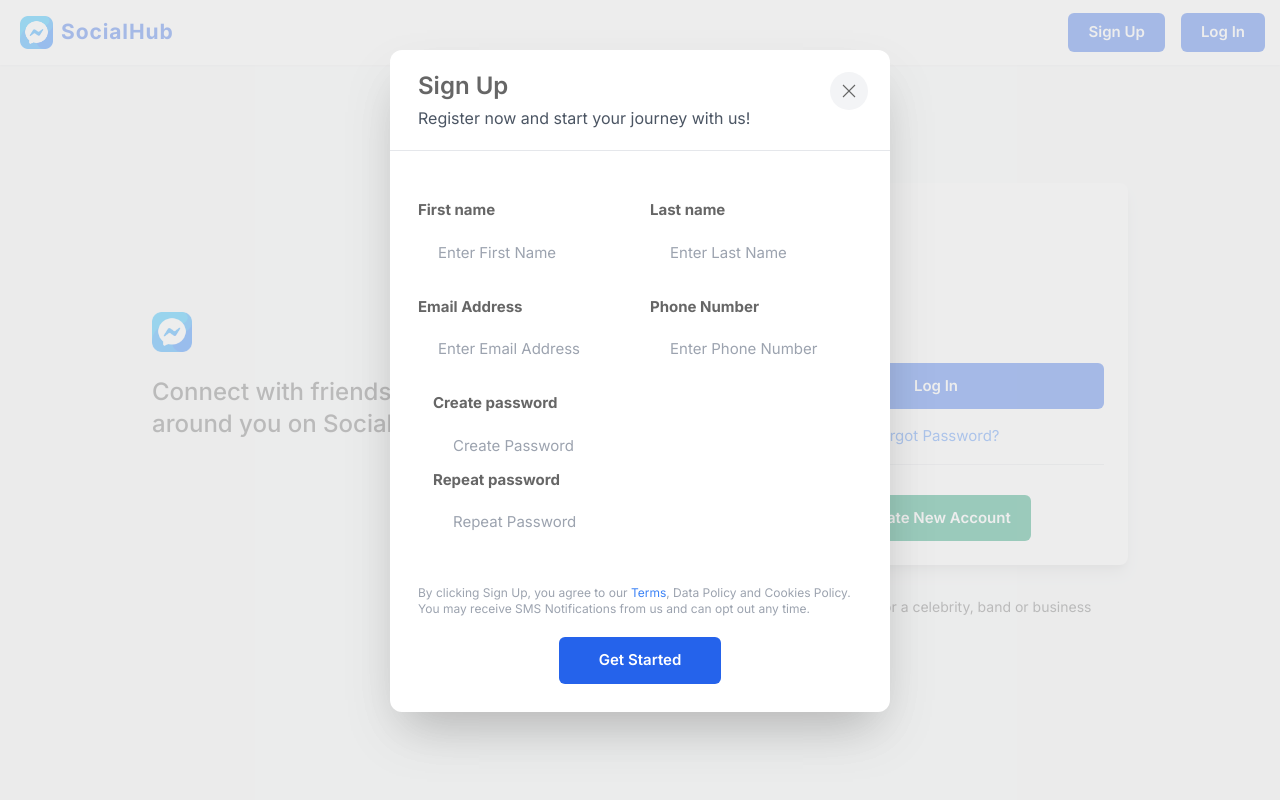
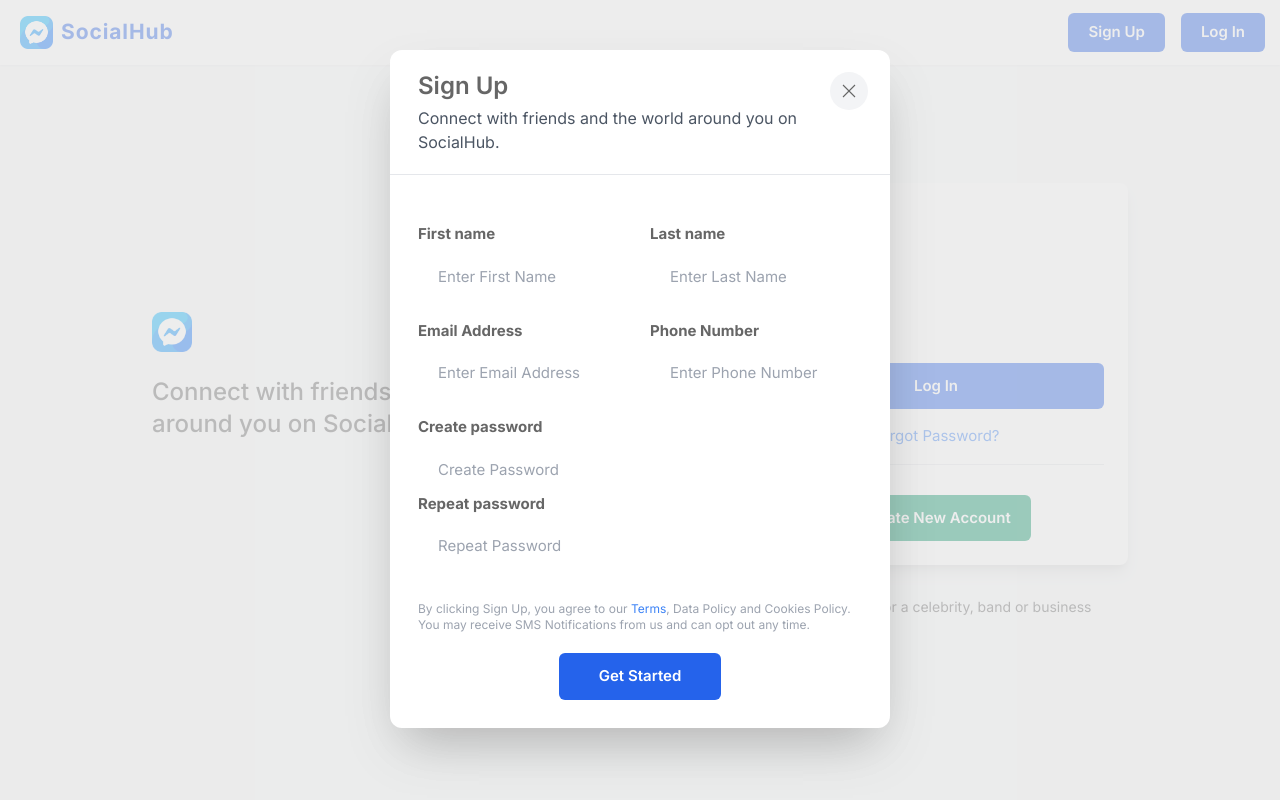
Before and after one commit to Kajal-Yadav31/ConnectHub-SocialBook, a Django app: page /accounts/register/ in a window 1280 px wide, after a click on "Create New Account". Run offline with Django 4.2, Linux system fonts and the light colour scheme; parts of the project's set-up code (start-up, migrations or seed data) failed here and were passed over; some libraries are stand-ins or nearby versions.

Commit message:
Updated login/register UI and added project README

```diff
--- a/accounts/forms.py
+++ b/accounts/forms.py
@@ -24,6 +24,7 @@ class RegistrationForm(forms.ModelForm):
     password = forms.CharField(
         widget=forms.PasswordInput(attrs={
             'placeholder': 'Create Password',
+            'autocomplete': 'new-password',
             'class': 'border border-gray-300 bg-white text-gray-900 p-3 w-full rounded-md focus:outline-none focus:ring-2 focus:ring-blue-400'
         })
     )
@@ -31,6 +32,7 @@ class RegistrationForm(forms.ModelForm):
     confirm_password = forms.CharField(
         widget=forms.PasswordInput(attrs={
             'placeholder': 'Repeat Password',
+            'autocomplete': 'new-password',
             'class': 'border border-gray-300 bg-white text-gray-900 p-3 w-full rounded-md focus:outline-none focus:ring-2 focus:ring-blue-400'
         })
     )
--- a/accounts/views.py
+++ b/accounts/views.py
@@ -55,6 +55,8 @@ def register(request):
 
 
 def login_user(request):
+    form = RegistrationForm()
+
     if request.method == 'POST':
         email = request.POST['email']
         password = request.POST['password']
@@ -68,7 +70,12 @@ def login_user(request):
         else:
             messages.error(request, 'Please! Enter correct email and password')
             return redirect('login')
-    return render(request, 'accounts/register.html')
+
+    context = {
+        'form': form
+    }
+
+    return render(request, 'accounts/register.html', context)
 
 
 @login_required(login_url='login')
--- a/templates/accounts/register.html
+++ b/templates/accounts/register.html
@@ -43,7 +43,7 @@
 
             {% if messages %}
             {% for message in messages %}
-            <div class="bg-red-100 border border-red-400 text-red-700 px-4 py-3 rounded relative" role="alert">
+            <div class="bg-green-100 border border-green-400 text-green-700 px-4 py-3 rounded relative" role="alert">
                 <strong class="font-bold">{{message}}</strong>
                 <span class="absolute top-0 bottom-0 right-0 px-4 py-3">
                     <svg class="fill-current h-6 w-6 text-red-500" role="button" xmlns="http://www.w3.org/2000/svg"
@@ -57,7 +57,9 @@
             {% endfor %}
             {% endif %}
 
-            <form class="p-6 space-y-4 relative bg-white shadow-lg rounded-lg" method="POST" action="{% url 'login' %}">
+            <form class="p-6 space-y-4 relative bg-white shadow-lg rounded-lg" method="POST" action="{% url 'login' %}" autocomplete="off">
+            <input type="text" style="display:none">
+            <input type="password" style="display:none">
                 {% csrf_token %}
                 <div class="form-group mb-5">
                     <input type="email" class="form-control font-bold text-gray-900" placeholder="Email Address"
@@ -97,9 +99,11 @@
         <button class="uk-modal-close-default p-3 bg-gray-100 rounded-full m-3" type="button" uk-close></button>
         <div class="border-b px-7 py-5">
             <div class="lg:text-2xl text-xl font-semibold mb-1"> Sign Up</div>
-            <div class="text-base text-gray-600"> Register now and start your journey with us!</div>
+            <div class="text-base text-gray-600">    Connect with friends and the world around you on SocialHub.</div>
         </div>
-        <form class="p-7 space-y-5" method="POST" action="{% url 'register' %}">
+        <form class="p-7 space-y-5" novalidate method="POST" action="{% url 'register' %}" autocomplete="off">
+        <input type="text" style="display:none">
+<input type="password" style="display:none">
             {% csrf_token %}
             <div class="flex form-row mb-4 ">
                 <div class="form-group mr-5 ">
@@ -121,12 +125,12 @@
                     {{form.phone_number}}
                 </div>
             </div>
-            <div class="form-row">
-                <div class="form-group col-md-6">
+            <div class="form-row mb-4">
+                <div class="form-group mr-5">
                     <label class="font-bold">Create password</label>
                     {{ form.password }}
                 </div> <!-- form-group end.// -->
-                <div class="form-group col-md-6 mb-7">
+                <div class="form-group ">
                     <label class="font-bold ">Repeat password</label>
                     {{ form.confirm_password }}
                 </div> <!-- form-group end.// -->
```
Also changed, not shown: templates/accounts/login_user.html (deleted, +0 -52 lines), db.sqlite3.
